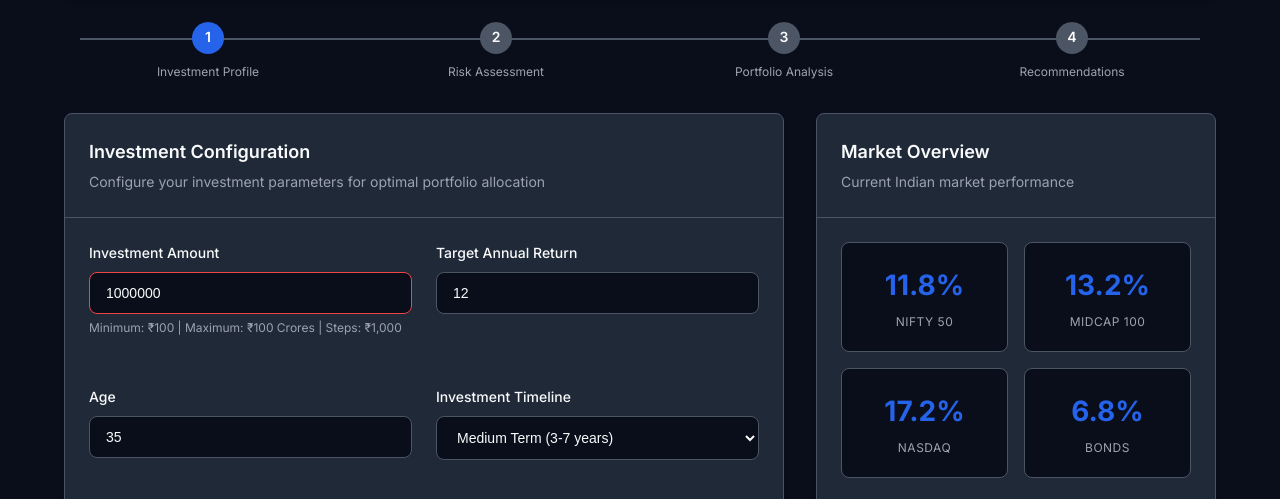
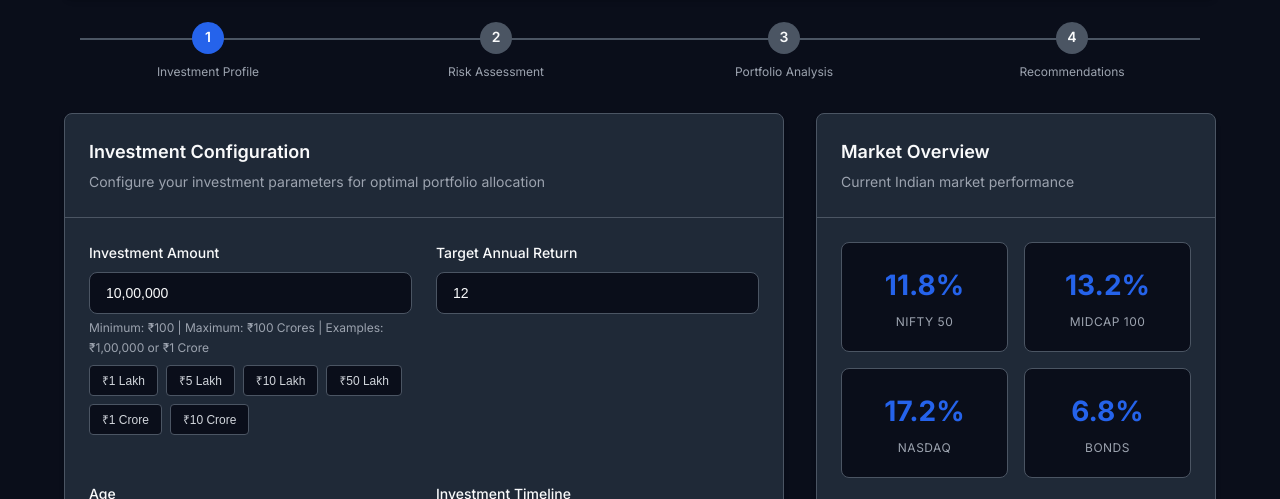
Before and after one commit to Abhillashjadhav/Asset-allocation, a plain HTML site: page index.html in a window 1280 px wide. Shown: the part 231-730 px from the top of the page. Drawn offline with Linux system fonts and the light colour scheme.

Commit message:
Update index.html

```diff
--- a/index.html
+++ b/index.html
@@ -403,7 +403,28 @@
             margin-bottom: 8px;
         }
 
-        /* Utilities */
+        /* Quick Amount Buttons */
+        .quick-amount-btn {
+            padding: 6px 12px;
+            font-size: 12px;
+            font-weight: 500;
+            background-color: var(--color-background);
+            border: 1px solid var(--color-border);
+            border-radius: 4px;
+            color: var(--color-text-secondary);
+            cursor: pointer;
+            transition: all 0.2s ease;
+        }
+
+        .quick-amount-btn:hover {
+            background-color: var(--color-primary);
+            color: white;
+            border-color: var(--color-primary);
+        }
+
+        .quick-amount-btn:active {
+            transform: scale(0.95);
+        }
         .hidden { display: none; }
         .text-center { text-align: center; }
         .text-right { text-align: right; }
@@ -560,12 +581,20 @@
                             <div class="grid grid-cols-2" style="gap: 24px;">
                                 <div class="form-group">
                                     <label class="form-label" for="investment">Investment Amount</label>
-                                    <input type="number" id="investment" class="form-input"
-                                           min="100" max="1000000000" step="1000" value="1000000"
-                                           placeholder="₹1,00,000" required>
+                                    <input type="text" id="investment" class="form-input"
+                                           value="10,00,000"
+                                           placeholder="₹10,00,000" required>
                                     <small style="color: var(--color-text-muted); font-size: 12px; margin-top: 4px; display: block;">
-                                        Minimum: ₹100 | Maximum: ₹100 Crores | Steps: ₹1,000
+                                        Minimum: ₹100 | Maximum: ₹100 Crores | Examples: ₹1,00,000 or ₹1 Crore
                                     </small>
+                                    <div class="quick-amounts" style="margin-top: 8px; display: flex; gap: 8px; flex-wrap: wrap;">
+                                        <button type="button" class="quick-amount-btn" data-amount="100000">₹1 Lakh</button>
+                                        <button type="button" class="quick-amount-btn" data-amount="500000">₹5 Lakh</button>
+                                        <button type="button" class="quick-amount-btn" data-amount="1000000">₹10 Lakh</button>
+                                        <button type="button" class="quick-amount-btn" data-amount="5000000">₹50 Lakh</button>
+                                        <button type="button" class="quick-amount-btn" data-amount="10000000">₹1 Crore</button>
+                                        <button type="button" class="quick-amount-btn" data-amount="100000000">₹10 Crore</button>
+                                    </div>
                                 </div>
 
                                 <div class="form-group">
@@ -601,11 +630,11 @@
 
                                 <div class="form-group">
                                     <label class="form-label" for="existingInvestments">Existing Investments</label>
-                                    <input type="number" id="existingInvestments" class="form-input"
-                                           min="0" max="1000000000" step="1000" value="0"
+                                    <input type="text" id="existingInvestments" class="form-input"
+                                           value="0"
                                            placeholder="₹0">
                                     <small style="color: var(--color-text-muted); font-size: 12px; margin-top: 4px; display: block;">
-                                        Maximum: ₹100 Crores | Steps: ₹1,000
+                                        Maximum: ₹100 Crores | Enter 0 if no existing investments
                                     </small>
                                 </div>
                             </div>
@@ -836,13 +865,20 @@
             // Update progress
             updateProgress(2);
 
-            // Get form values
-            const investment = parseFloat(document.getElementById('investment').value);
+            // Get form values and parse currency inputs
+            const investment = parseCurrencyInput(document.getElementById('investment').value);
             const targetReturn = parseFloat(document.getElementById('targetReturn').value);
             const age = parseInt(document.getElementById('age').value);
             const timeline = document.getElementById('timeline').value;
             const riskTolerance = document.getElementById('riskTolerance').value;
-            const existingInvestments = parseFloat(document.getElementById('existingInvestments').value) || 0;
+            const existingInvestments = parseCurrencyInput(document.getElementById('existingInvestments').value) || 0;
+
+            // Validate minimum investment
+            if (investment < 100) {
+                showValidationMessage('Please enter a minimum investment of ₹100');
+                updateProgress(1);
+                return;
+            }
 
             // Show loading state
             showLoading();
```
